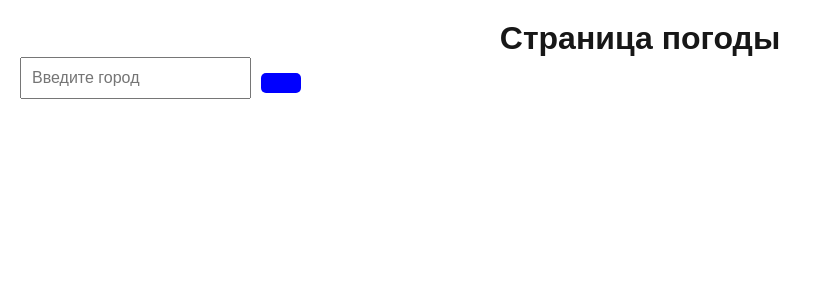
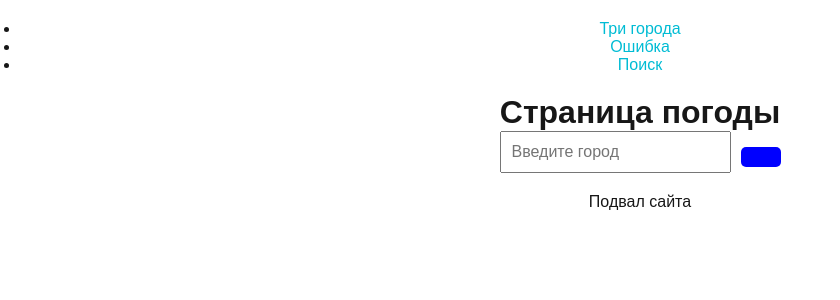
Before and after one commit to valera717/weather-Valera, a Next.js app: page /weather in a window 1280 px wide. Shown: the top 300 px of the page, without its empty margins (0-840 px from the left). Built offline with nearby package versions, Linux system fonts and the light colour scheme.

Commit message:
обнова 6 февраля

```diff
--- a/pages/_app.js
+++ b/pages/_app.js
@@ -1,5 +1,10 @@
 import "../styles/globals.css";
+import Layout from "../pages/components/Layout";
 
 export default function App({ Component, pageProps }) {
-  return <Component {...pageProps} />;
+  return (
+    <Layout>
+      <Component {...pageProps} />
+    </Layout>
+  );
 }
--- /dev/null
+++ b/pages/components/Layout.js
@@ -0,0 +1,28 @@
+import Link from "next/link";
+const Layout = ({ children }) => {
+  return (
+    <div style={{ textAlign: "center", padding: "20px" }}>
+      <header>
+        <nav>
+          <ul>
+            <li>
+              <Link href="/">Три города</Link>
+            </li>
+            <li>
+              <Link href="/history">Ошибка</Link>
+            </li>
+            <li>
+              <Link href="/weather">Поиск</Link>
+            </li>
+          </ul>
+        </nav>
+      </header>
+      <main>{children}</main>
+      <footer>
+        <p>Подвал сайта</p>
+      </footer>
+    </div>
+  );
+};
+
+export default Layout;
--- a/pages/index.js
+++ b/pages/index.js
@@ -31,6 +31,7 @@ export default function HomePage() {
           Узнать погоду
         </Link>
       </div>
+
       <div className="weather-cards">
         {weatherData.map((weather, index) => (
           <div key={index} className="weather-card">
--- a/styles/globals.css
+++ b/styles/globals.css
@@ -61,6 +61,7 @@ button:hover {
   background-color: #f0f0f0;
   border-radius: 8px;
   font-family: Arial, sans-serif;
+  text-align: center;
 }
 
 .weather h2 {
@@ -113,7 +114,7 @@ h1 {
 /* это для страницы "узнать погоду" */
 
 .weather-link {
-  color: rgb(8, 2, 7);
+  color: rgb(236, 30, 78);
   display: block;
   justify-content: center;
   font-size: 18px;
@@ -125,3 +126,77 @@ h1 {
 .weather-link:hover {
   color: rgb(240, 130, 218);
 }
+
+/* Настройка темы */
+
+/* Светлая */
+:root {
+  --background: #ffffff;
+  --foreground: #171717;
+  --button-background: blue;
+  --button-text: white;
+  --link-color: #007bff;
+  --link-hover-color: rgb (240, 130, 218);
+}
+
+/* Тёмная */
+@media (prefers-color-scheme: dark) {
+  :root {
+    --background: #121212;
+    --foreground: #f1f1f1;
+    --button-background: #3a3a3a;
+    --button-text: #ffffff;
+    --link-color: #00bcd4;
+    --link-hover-color: #ff66b2;
+  }
+}
+
+html,
+body {
+  background-color: var(--background);
+  color: var(--foreground);
+  font-family: Arial, Helvetica, sans-serif;
+  -webkit-font-smoothing: antialiased;
+  -moz-osx-font-smoothing: grayscale;
+  --link-color: #00bcd4;
+}
+
+a {
+  color: var(--link-color);
+  text-decoration: none;
+}
+
+a:hover {
+  text-decoration: underline;
+}
+
+button {
+  padding: 10px 20px;
+  background-color: var(--button-background);
+  color: var(--button-text);
+  border: none;
+  border-radius: 5px;
+  cursor: pointer;
+  transition: background-color 0.3s ease;
+}
+
+button:hover {
+  background-color: darkblue;
+}
+
+/* карточки погоды */
+.weather-card {
+  background-color: var(--background);
+  color: var(--foreground);
+  padding: 15px;
+  border: 1px solid #ccc;
+  text-align: center;
+}
+
+.weather-card h2 {
+  margin-bottom: 10px;
+}
+
+.weather-card p {
+  margin: 5px 0;
+}
```
Also changed, not shown: pages/[city].js (added, +65 -0 lines).
